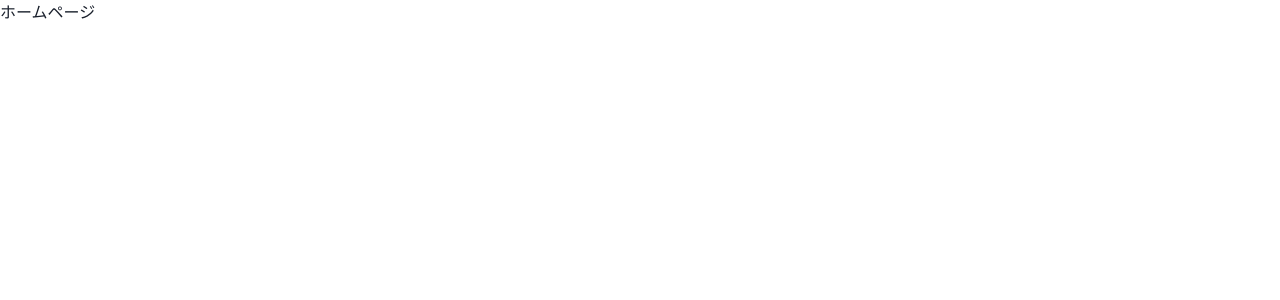
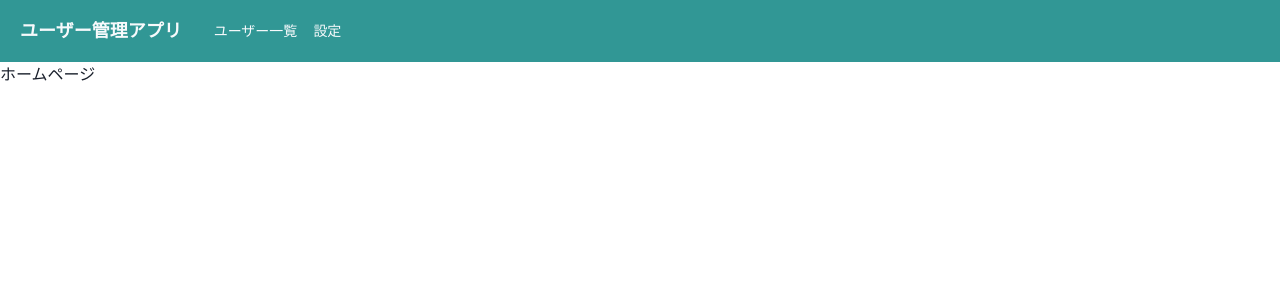
Before and after one commit to fumiyamiyazaki/react-app, a React (Create React App) app: page /home in a window 1280 px wide. Shown: the top 300 px of the page. Built offline with nearby package versions, Linux system fonts and the light colour scheme.

Commit message:
maek_header

```diff
--- a/package.json
+++ b/package.json
@@ -9,6 +9,7 @@
   ],
   "main": "src/index.tsx",
   "dependencies": {
+    "@chakra-ui/icons": "1.1.7",
     "@chakra-ui/react": "1.8.6",
     "@emotion/react": "11.8.2",
     "@emotion/styled": "11.8.1",
--- /dev/null
+++ b/src/components/organisms/layout/Header.tsx
@@ -0,0 +1,67 @@
+import {
+  Box,
+  Button,
+  Drawer,
+  DrawerBody,
+  DrawerContent,
+  DrawerOverlay,
+  Flex,
+  Heading,
+  IconButton,
+  Link,
+  useDisclosure
+} from "@chakra-ui/react";
+import { HamburgerIcon } from "@chakra-ui/icons";
+import { memo, VFC } from "react";
+
+export const Header: VFC = memo(() => {
+  const { isOpen, onOpen, onClose } = useDisclosure();
+  return (
+    <>
+      <Flex
+        as="nav"
+        bg="teal.500"
+        color="gray.50"
+        align="center"
+        justify="space-between"
+        padding={{ base: 3, md: 5 }}
+      >
+        <Flex align="center" as="a" mr={8} _hover={{ cursor: "pointer" }}>
+          <Heading as="h1" fontSize={{ base: "md", md: "lg" }}>
+            ユーザー管理アプリ
+          </Heading>
+        </Flex>
+        <Flex
+          align="center"
+          fontSize="sm"
+          flexGrow={2}
+          display={{ base: "none", md: "flex" }}
+        >
+          <Box pr={4}>
+            <Link>ユーザー一覧</Link>
+          </Box>
+          <Link>設定</Link>
+        </Flex>
+        <IconButton
+          aria-label="メニューボタン"
+          icon={<HamburgerIcon />}
+          size="sm"
+          variant="unstyled"
+          display={{ base: "block", md: "none" }}
+          onClick={onOpen}
+        />
+      </Flex>
+      <Drawer placement="left" size="xs" onClose={onClose} isOpen={isOpen}>
+        <DrawerOverlay>
+          <DrawerContent>
+            <DrawerBody p={0} bg="gray.200">
+              <Button w="100%">TOP</Button>
+              <Button w="100%">ユーザー一覧</Button>
+              <Button w="100%">設定</Button>
+            </DrawerBody>
+          </DrawerContent>
+        </DrawerOverlay>
+      </Drawer>
+    </>
+  );
+});
--- /dev/null
+++ b/src/components/templates/HeaderLayout.tsx
@@ -0,0 +1,17 @@
+import { memo, ReactNode, VFC } from "react";
+
+import { Header } from "../organisms/layout/Header";
+
+type Props = {
+  children: ReactNode;
+};
+
+export const HeaderLayout: VFC<Props> = memo((props) => {
+  const { children } = props;
+  return (
+    <>
+      <Header />
+      {children}
+    </>
+  );
+});
--- a/src/router/Router.tsx
+++ b/src/router/Router.tsx
@@ -5,6 +5,7 @@ import { Home } from "../components/pages/Home";
 import { Login } from "../components/pages/Login";
 import { homeRoutes } from "./HomeRoutes";
 import { Page404 } from "../components/pages/Page404";
+import { HeaderLayout } from "../components/templates/HeaderLayout";
 
 export const Router: VFC = memo(() => {
   return (
@@ -16,7 +17,7 @@ export const Router: VFC = memo(() => {
             key={route.path}
             path={route.path}
             index={route.index}
-            element={route.children}
+            element={<HeaderLayout>{route.children}</HeaderLayout>}
           />
         ))}
         ;
```
